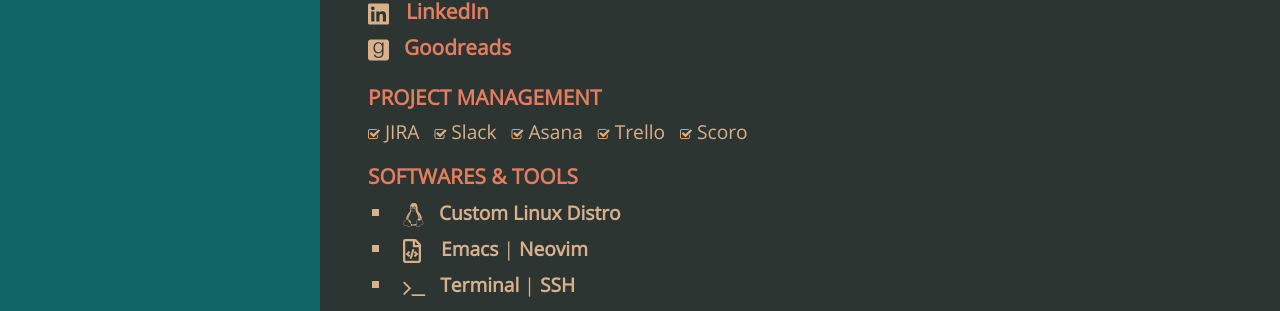
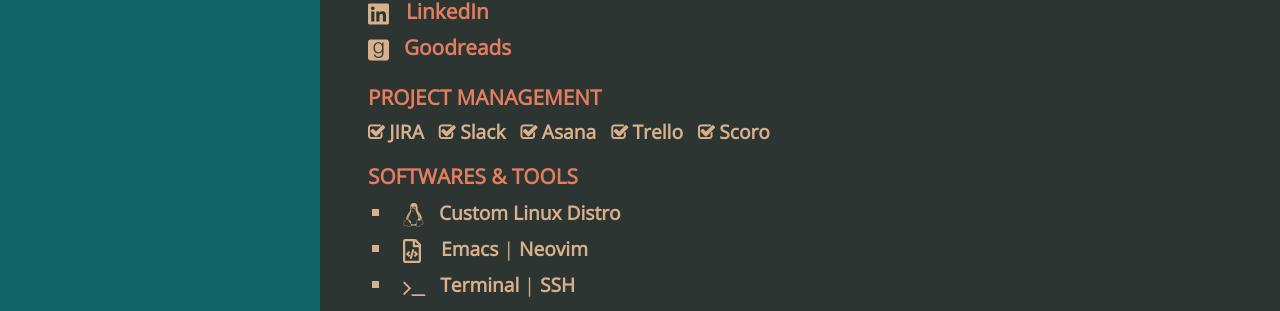
Before and after one commit to khanrn/codemascot.github.io, a Jekyll site: the page built from about-me/index.html, in a window 1280 px wide and 1400 px high, scrolled down 27 px. Shown: the part 713-1024 px from the top of the window. Built offline with Jekyll 4.4.1, drawn with Linux system fonts in a browser that asks for light colours; nearby versions of some CDN libraries.

Commit message:
Design fixed

```diff
--- a/public/css/hyde.css
+++ b/public/css/hyde.css
@@ -231,14 +231,12 @@
  }
  .pm-tools span {
      padding-right: 10px;
-     font-size: 1.2rem;
-     font-weight: 500;
+     font-weight: 700;
      color: #D9B08C;
  }
  .pm-tools span:before {
      content: "\f046";
      font-family: "FontAwesome";
-     font-size: 0.8rem;
      padding-right: 5px;
      color: #D9B08C;
  }
@@ -295,6 +293,13 @@
       ul.profiles li a {
          font-size: 1.3rem;
      }
+ .pm-tools span {
+     font-size: 1.2rem;
+     font-weight: 700;
+ }
+ .pm-tools span:before {
+     font-size: 1.1rem;
+ }
  }
  /* Sidebar links */
 
```
